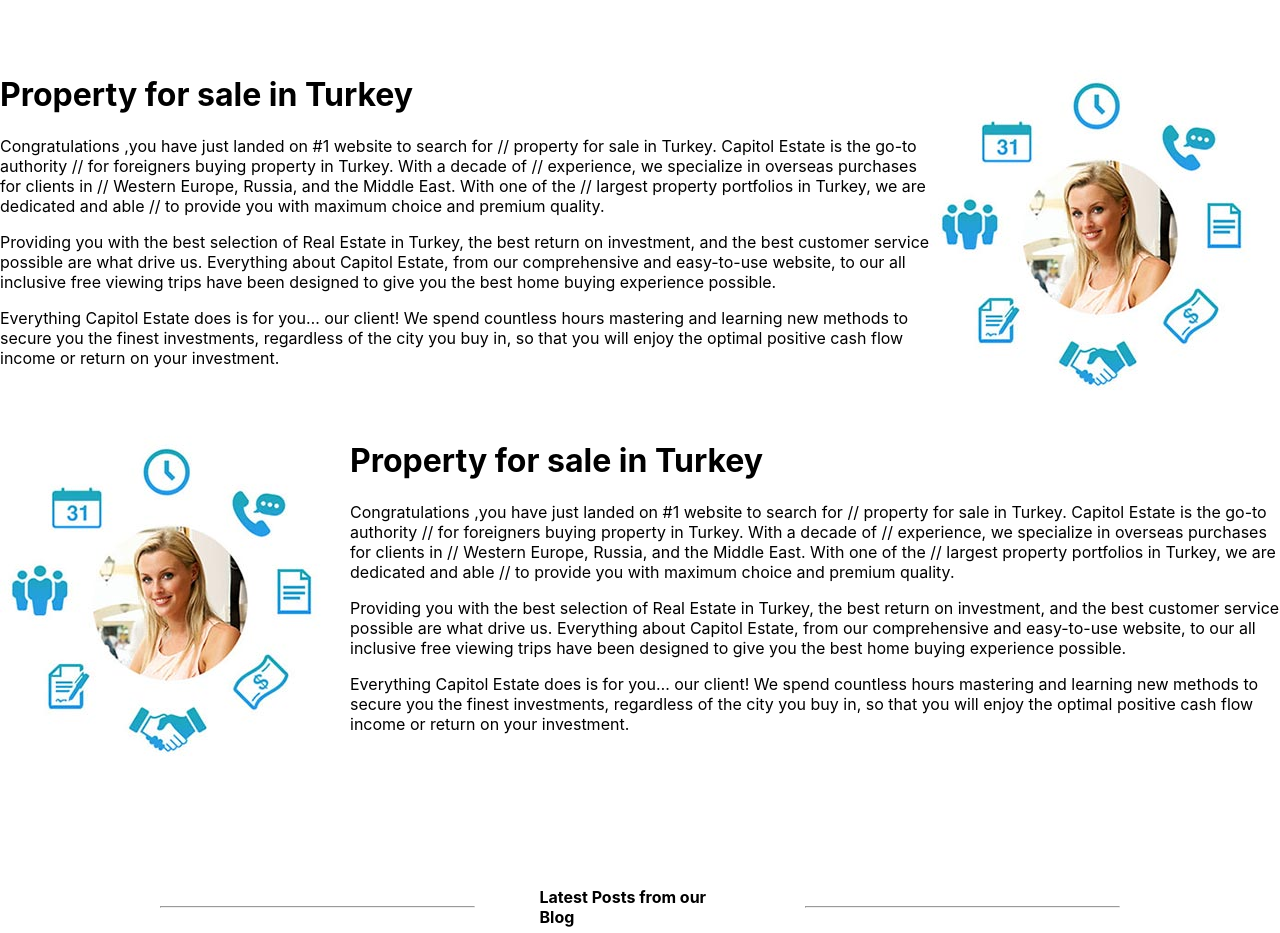
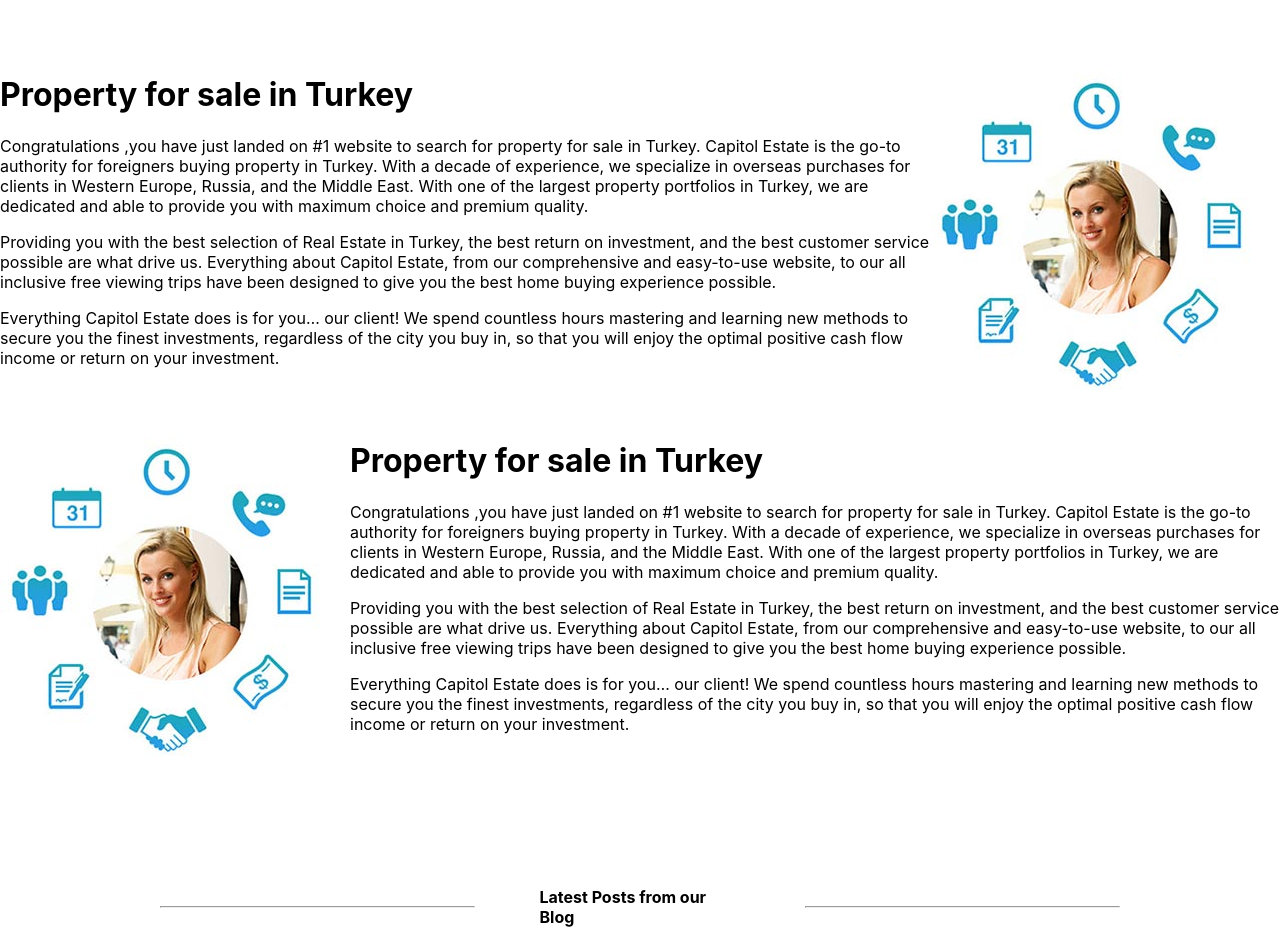
Before and after one commit to Alzubair98/ozyapi, a React (Create React App) app: page / in a window 1280 px wide. Shown: the part 2300-3233 px from the top of the page. Built offline with nearby package versions, Linux system fonts and the light colour scheme; the HTML template or start-up script is replaced by a standard one.

Commit message:
fix article

```diff
--- a/src/component/articles/article.js
+++ b/src/component/articles/article.js
@@ -11,13 +11,12 @@ const Article = () => {
             <h1>Property for sale in Turkey</h1>
             <p>
               Congratulations ,you have just landed on #1 website to search for
-              // property for sale in Turkey. Capitol Estate is the go-to
-              authority // for foreigners buying property in Turkey. With a
-              decade of // experience, we specialize in overseas purchases for
-              clients in // Western Europe, Russia, and the Middle East. With
-              one of the // largest property portfolios in Turkey, we are
-              dedicated and able // to provide you with maximum choice and
-              premium quality.
+              property for sale in Turkey. Capitol Estate is the go-to authority
+              for foreigners buying property in Turkey. With a decade of
+              experience, we specialize in overseas purchases for clients in
+              Western Europe, Russia, and the Middle East. With one of the
+              largest property portfolios in Turkey, we are dedicated and able
+              to provide you with maximum choice and premium quality.
             </p>
             <p>
               Providing you with the best selection of Real Estate in Turkey,
@@ -36,24 +35,23 @@ const Article = () => {
             </p>
           </div>
           <div className="a-f-image">
-            <img src="/deals.jpg" alt="image" />
+            <img src="/deals.jpg" alt="image article" />
           </div>
         </div>
         <div className="a-f-card">
           <div className="a-f-image">
-            <img src="/deals.jpg" alt="image" />
+            <img src="/deals.jpg" alt="image image article" />
           </div>
           <div className="a-f-text col-md-8">
             <h1>Property for sale in Turkey</h1>
             <p>
               Congratulations ,you have just landed on #1 website to search for
-              // property for sale in Turkey. Capitol Estate is the go-to
-              authority // for foreigners buying property in Turkey. With a
-              decade of // experience, we specialize in overseas purchases for
-              clients in // Western Europe, Russia, and the Middle East. With
-              one of the // largest property portfolios in Turkey, we are
-              dedicated and able // to provide you with maximum choice and
-              premium quality.
+              property for sale in Turkey. Capitol Estate is the go-to authority
+              for foreigners buying property in Turkey. With a decade of
+              experience, we specialize in overseas purchases for clients in
+              Western Europe, Russia, and the Middle East. With one of the
+              largest property portfolios in Turkey, we are dedicated and able
+              to provide you with maximum choice and premium quality.
             </p>
             <p>
               Providing you with the best selection of Real Estate in Turkey,
```
